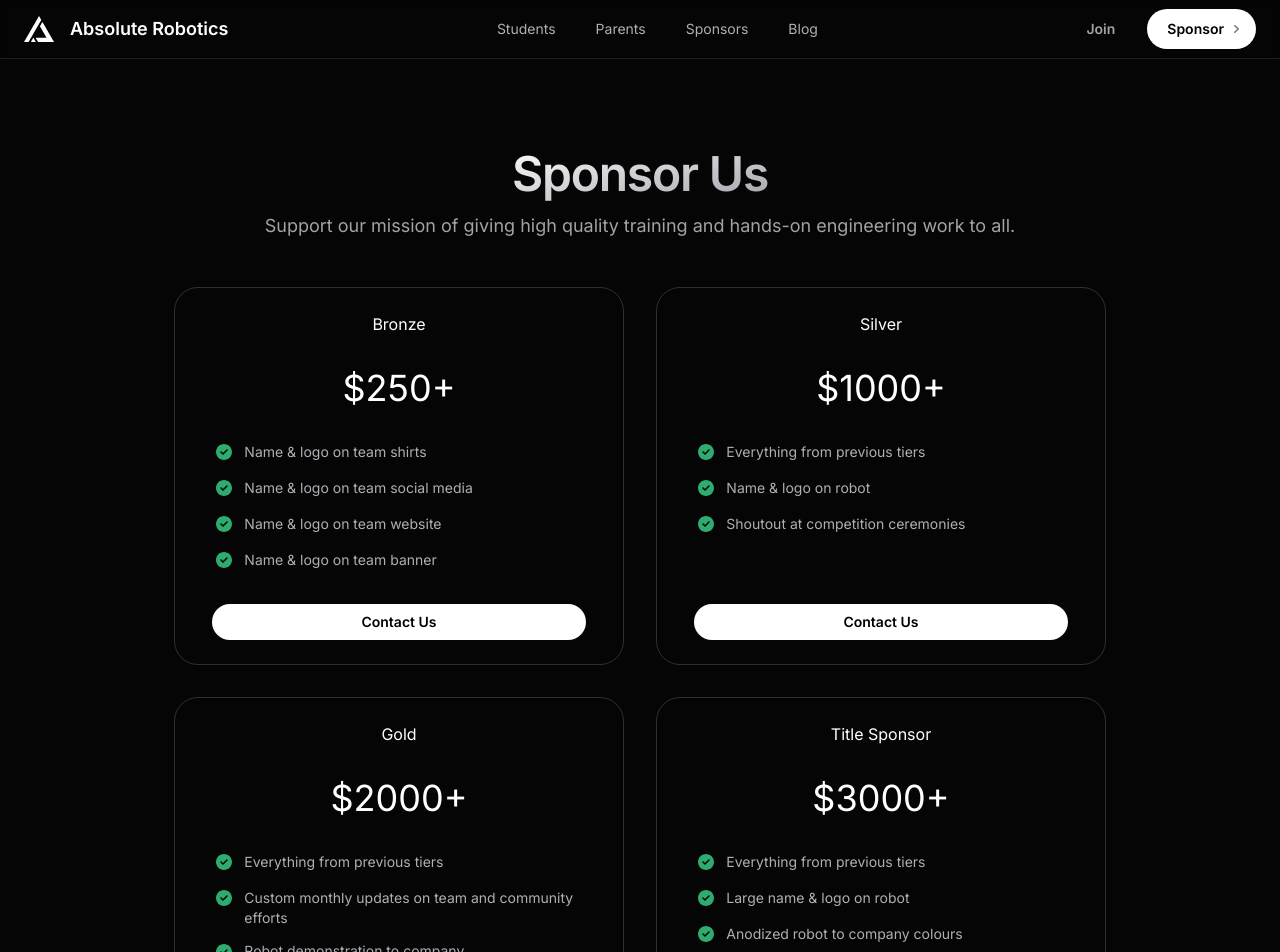
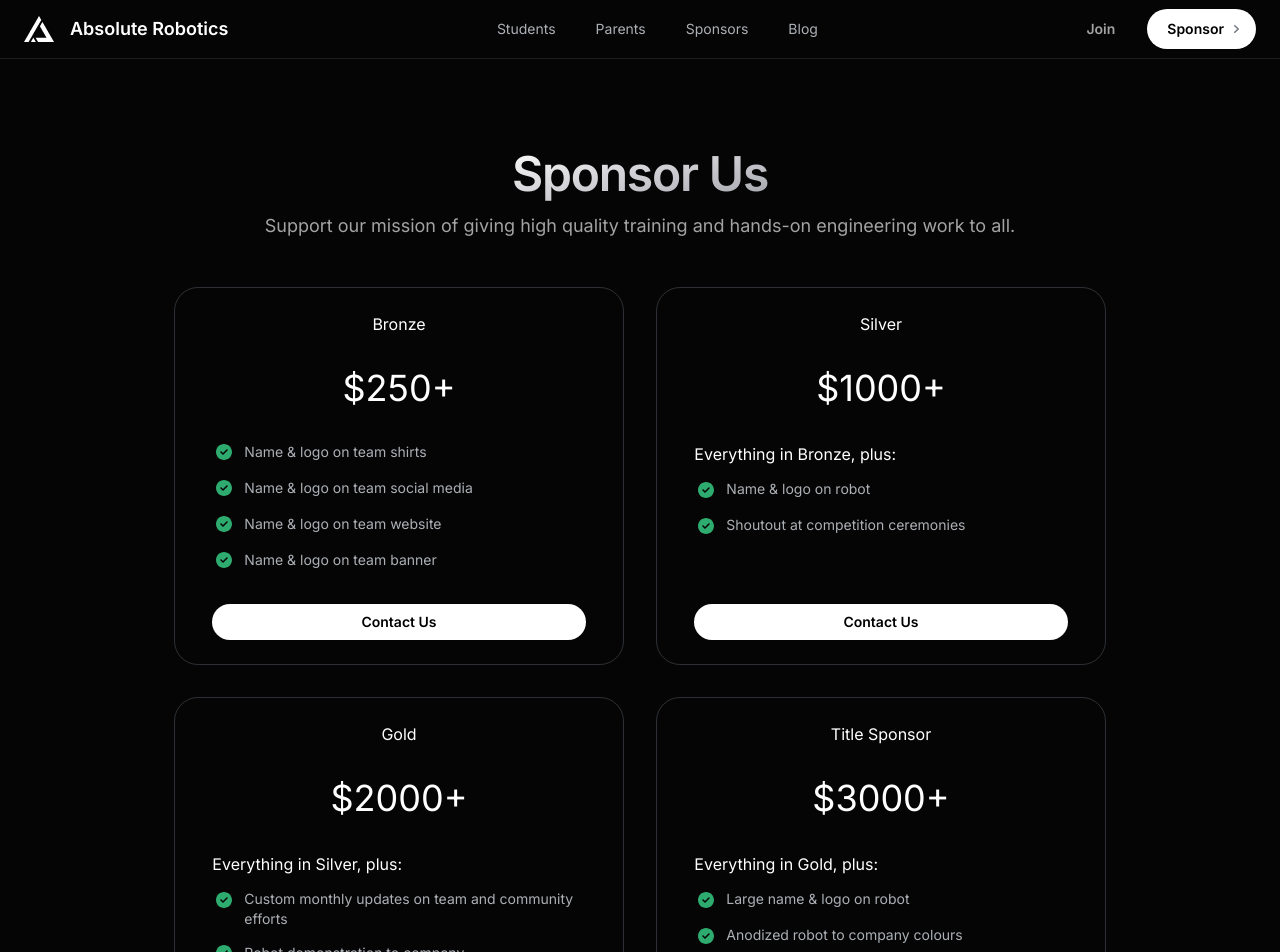
Before and after one commit to benceruleanlu/Team-Website, a Next.js app: page /sponsor in a window 1280 px wide. Shown: the top 952 px of the page. Built offline with nearby package versions, Linux system fonts and the light colour scheme.

Commit message:
fix: better sponsorship package text

```diff
--- a/app/sponsor/page.tsx
+++ b/app/sponsor/page.tsx
@@ -105,20 +105,9 @@ export default function Sponsor() {
           <p className="mb-8 text-4xl">$1000+</p>
           <ul className="mx-auto w-10/12 space-y-3 text-sm text-[#f1f7feb5]">
             <li className="flex flex-row space-x-2 text-left">
-              <svg
-                className="min-w-[24px] text-[#43fea4ab]"
-                fill="none"
-                height="24"
-                viewBox="0 0 24 24"
-                width="24"
-                xmlns="http://www.w3.org/2000/svg"
-              >
-                <path
-                  d="M12 20C16.4187 20 20 16.4187 20 12C20 7.58125 16.4187 4 12 4C7.58125 4 4 7.58125 4 12C4 16.4187 7.58125 20 12 20ZM15.5312 10.5312L11.5312 14.5312C11.2375 14.825 10.7625 14.825 10.4719 14.5312L8.47188 12.5312C8.17813 12.2375 8.17813 11.7625 8.47188 11.4719C8.76563 11.1813 9.24062 11.1781 9.53125 11.4719L11 12.9406L14.4688 9.46875C14.7625 9.175 15.2375 9.175 15.5281 9.46875C15.8187 9.7625 15.8219 10.2375 15.5281 10.5281L15.5312 10.5312Z"
-                  fill="currentColor"
-                ></path>
-              </svg>
-              <p className="pt-[0.11em]">Everything from previous tiers</p>
+              <p className="pt-[0.11em] text-base text-white">
+                Everything in Bronze, plus:
+              </p>
             </li>
             <li className="flex flex-row space-x-2 text-left">
               <svg
@@ -164,20 +153,9 @@ export default function Sponsor() {
           <p className="mb-8 text-4xl">$2000+</p>
           <ul className="mx-auto w-10/12 space-y-3 text-sm text-[#f1f7feb5]">
             <li className="flex flex-row space-x-2 text-left">
-              <svg
-                className="min-w-[24px] text-[#43fea4ab]"
-                fill="none"
-                height="24"
-                viewBox="0 0 24 24"
-                width="24"
-                xmlns="http://www.w3.org/2000/svg"
-              >
-                <path
-                  d="M12 20C16.4187 20 20 16.4187 20 12C20 7.58125 16.4187 4 12 4C7.58125 4 4 7.58125 4 12C4 16.4187 7.58125 20 12 20ZM15.5312 10.5312L11.5312 14.5312C11.2375 14.825 10.7625 14.825 10.4719 14.5312L8.47188 12.5312C8.17813 12.2375 8.17813 11.7625 8.47188 11.4719C8.76563 11.1813 9.24062 11.1781 9.53125 11.4719L11 12.9406L14.4688 9.46875C14.7625 9.175 15.2375 9.175 15.5281 9.46875C15.8187 9.7625 15.8219 10.2375 15.5281 10.5281L15.5312 10.5312Z"
-                  fill="currentColor"
-                ></path>
-              </svg>
-              <p className="pt-[0.11em]">Everything from previous tiers</p>
+              <p className="pt-[0.11em] text-base text-white">
+                Everything in Silver, plus:
+              </p>
             </li>
             <li className="flex flex-row space-x-2 text-left">
               <svg
@@ -225,20 +203,9 @@ export default function Sponsor() {
           <p className="mb-8 text-4xl">$3000+</p>
           <ul className="mx-auto w-10/12 space-y-3 text-sm text-[#f1f7feb5]">
             <li className="flex flex-row space-x-2 text-left">
-              <svg
-                className="min-w-[24px] text-[#43fea4ab]"
-                fill="none"
-                height="24"
-                viewBox="0 0 24 24"
-                width="24"
-                xmlns="http://www.w3.org/2000/svg"
-              >
-                <path
-                  d="M12 20C16.4187 20 20 16.4187 20 12C20 7.58125 16.4187 4 12 4C7.58125 4 4 7.58125 4 12C4 16.4187 7.58125 20 12 20ZM15.5312 10.5312L11.5312 14.5312C11.2375 14.825 10.7625 14.825 10.4719 14.5312L8.47188 12.5312C8.17813 12.2375 8.17813 11.7625 8.47188 11.4719C8.76563 11.1813 9.24062 11.1781 9.53125 11.4719L11 12.9406L14.4688 9.46875C14.7625 9.175 15.2375 9.175 15.5281 9.46875C15.8187 9.7625 15.8219 10.2375 15.5281 10.5281L15.5312 10.5312Z"
-                  fill="currentColor"
-                ></path>
-              </svg>
-              <p className="pt-[0.11em]">Everything from previous tiers</p>
+              <p className="pt-[0.11em] text-base text-white">
+                Everything in Gold, plus:
+              </p>
             </li>
             <li className="flex flex-row space-x-2 text-left">
               <svg
```
